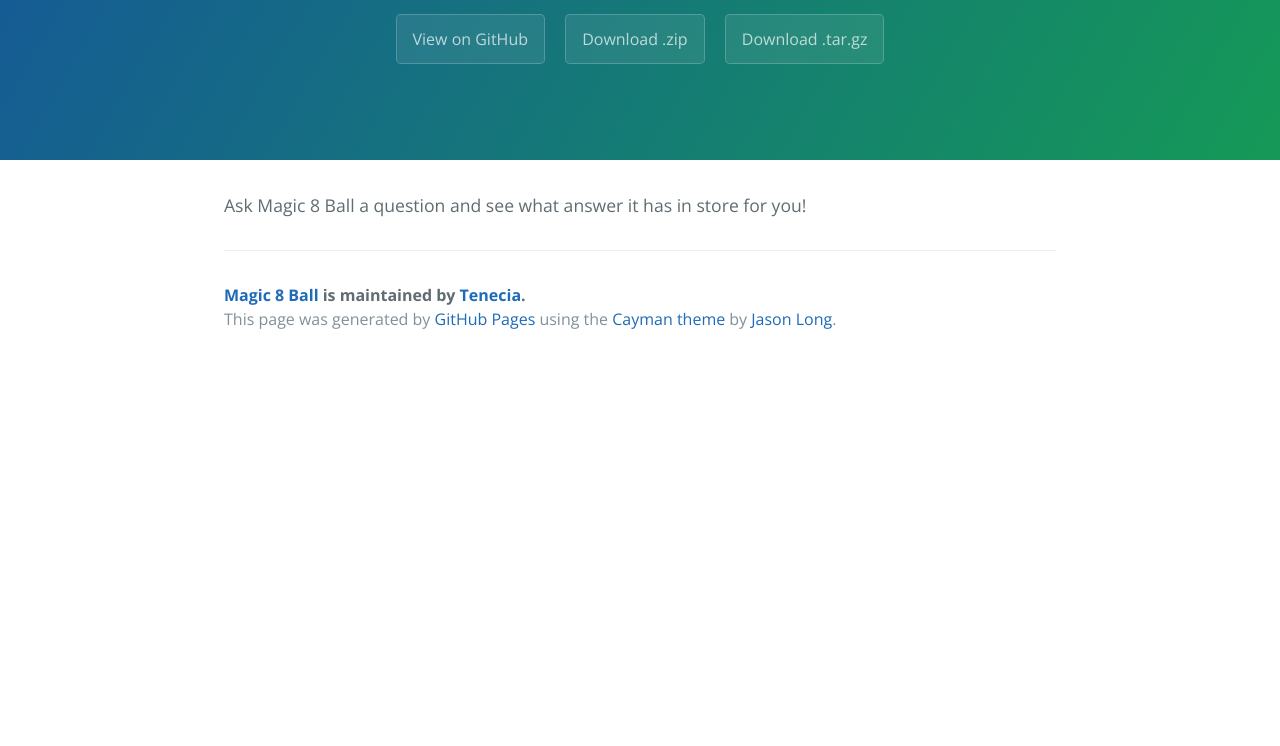
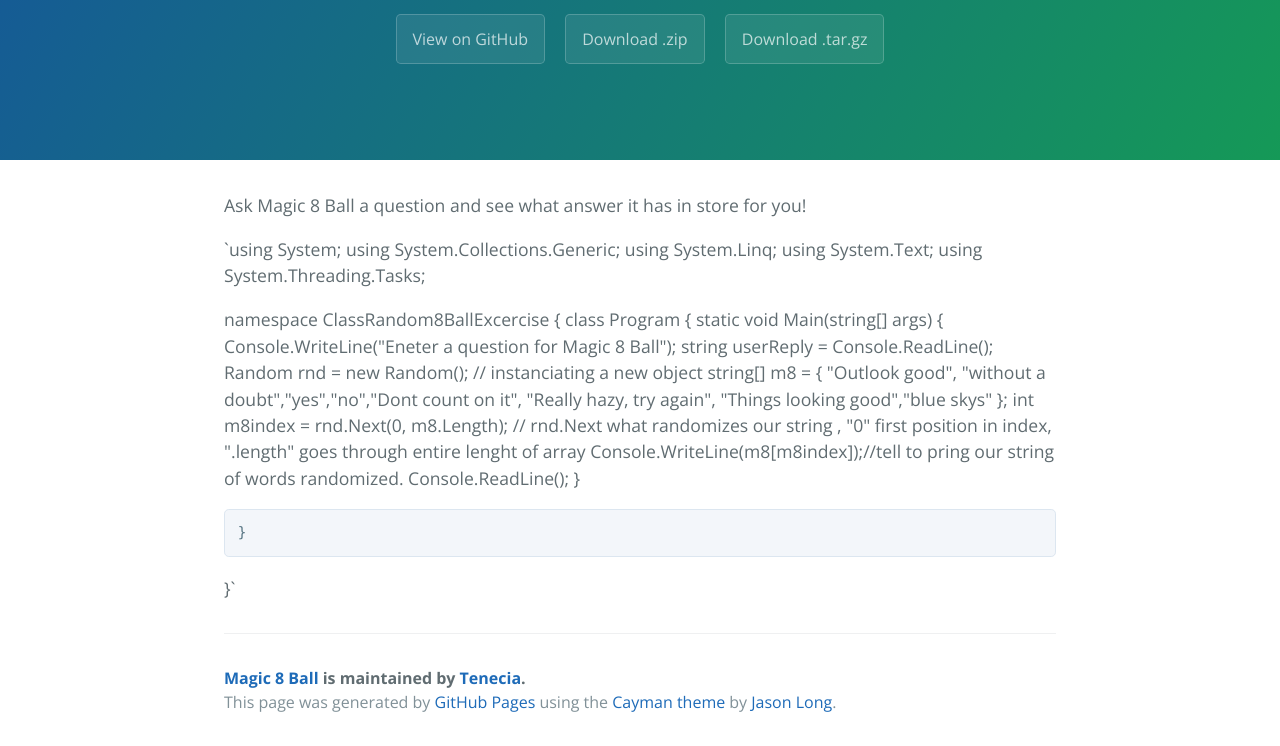
Before and after one commit to Tenecia/Week7, a plain HTML site: page index.html in a window 1280 px wide. Shown: the part 176-922 px from the top of the page. Before the commit the page ends 800 px from the top, so only its background shows below. Drawn offline with nearby package versions, Linux system fonts and the light colour scheme.

Commit message:
Create gh-pages branch via GitHub

```diff
--- a/index.html
+++ b/index.html
@@ -21,6 +21,32 @@
     <section class="main-content">
       <p>Ask Magic 8 Ball a question and see what answer it has in store for you!</p>
 
+<p>`using System;
+using System.Collections.Generic;
+using System.Linq;
+using System.Text;
+using System.Threading.Tasks;</p>
+
+<p>namespace ClassRandom8BallExcercise
+{
+    class Program
+    {
+        static void Main(string[] args)
+        {
+            Console.WriteLine("Eneter a question for Magic 8 Ball");
+            string userReply = Console.ReadLine();
+            Random rnd = new Random(); // instanciating a new object
+            string[] m8 = { "Outlook good", "without a doubt","yes","no","Dont count on it", "Really hazy, try again", "Things looking good","blue skys" };
+            int m8index = rnd.Next(0, m8.Length); // rnd.Next what randomizes our string , "0" first position in index, ".length" goes through entire lenght of array
+            Console.WriteLine(m8[m8index]);//tell to pring our string of words randomized.
+            Console.ReadLine();
+        }</p>
+
+<pre><code>}
+</code></pre>
+
+<p>}`</p>
+
       <footer class="site-footer">
         <span class="site-footer-owner"><a href="https://github.com/Tenecia/Week7">Magic 8 Ball</a> is maintained by <a href="https://github.com/Tenecia">Tenecia</a>.</span>
 
--- a/params.json
+++ b/params.json
@@ -1 +1 @@
-{"name":"Magic 8 Ball","tagline":"","body":"Ask Magic 8 Ball a question and see what answer it has in store for you!","google":"","note":"Don't delete this file! It's used internally to help with page regeneration."}
+{"name":"Magic 8 Ball","tagline":"","body":"Ask Magic 8 Ball a question and see what answer it has in store for you!\r\n\r\n`using System;\r\nusing System.Collections.Generic;\r\nusing System.Linq;\r\nusing System.Text;\r\nusing System.Threading.Tasks;\r\n\r\nnamespace ClassRandom8BallExcercise\r\n{\r\n    class Program\r\n    {\r\n        static void Main(string[] args)\r\n        {\r\n            Console.WriteLine(\"Eneter a question for Magic 8 Ball\");\r\n            string userReply = Console.ReadLine();\r\n            Random rnd = new Random(); // instanciating a new object\r\n            string[] m8 = { \"Outlook good\", \"without a doubt\",\"yes\",\"no\",\"Dont count on it\", \"Really hazy, try again\", \"Things looking good\",\"blue skys\" };\r\n            int m8index = rnd.Next(0, m8.Length); // rnd.Next what randomizes our string , \"0\" first position in index, \".length\" goes through entire lenght of array\r\n            Console.WriteLine(m8[m8index]);//tell to pring our string of words randomized.\r\n            Console.ReadLine();\r\n        }\r\n        \r\n    }\r\n}`","google":"","note":"Don't delete this file! It's used internally to help with page regeneration."}
```
